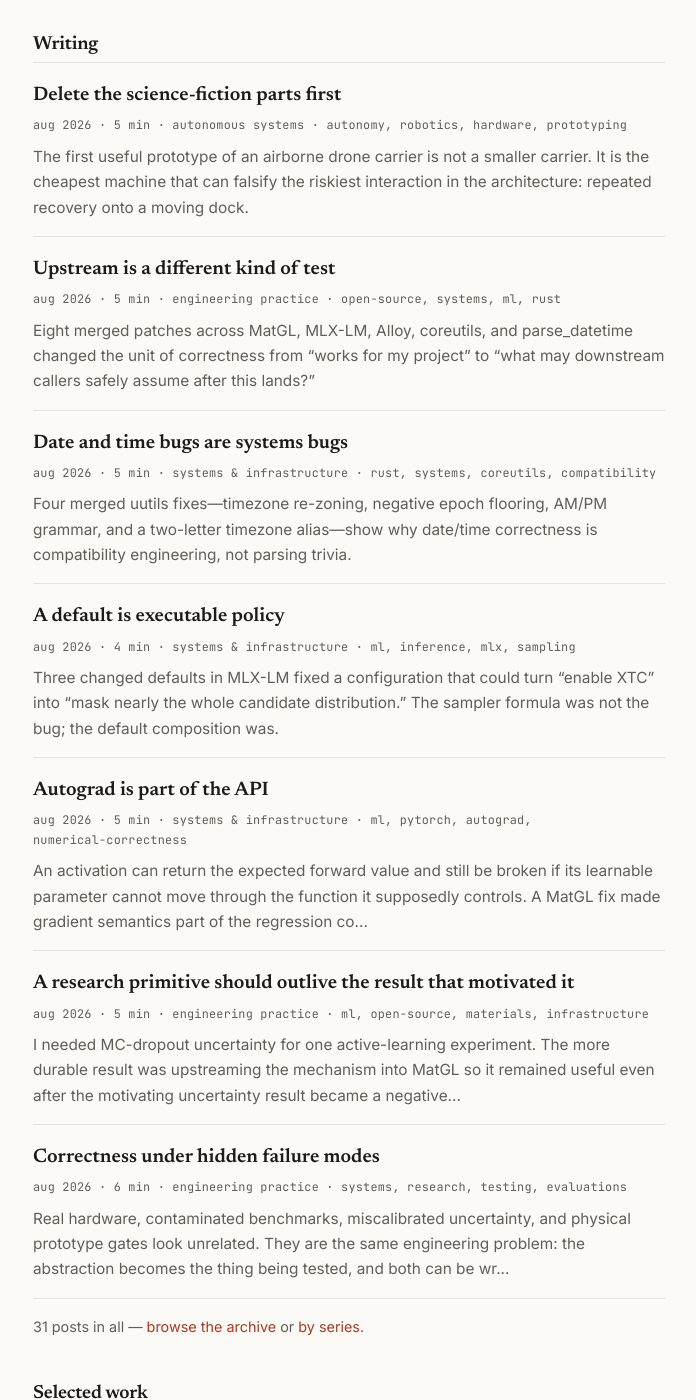
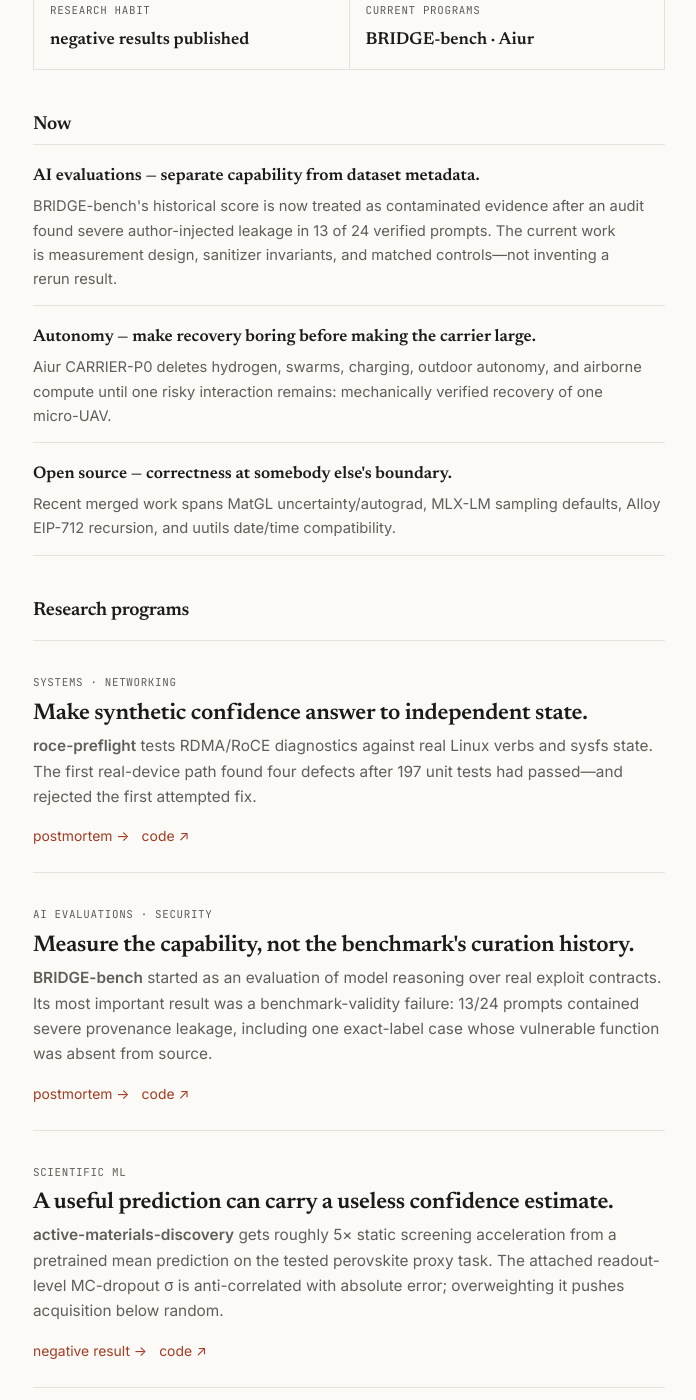
Before and after one commit to 0xSoftBoi/0xSoftBoi.github.io, a Jekyll site: the page built from index.html, in a window 1280 px wide and 1400 px high, scrolled down 396 px. Shown: the whole window, without its empty margins (291-987 px from the left). Built offline with Jekyll 4.4.1, drawn with Linux system fonts in a browser that asks for light colours; some of the changed text lies outside the part shown.

Commit message:
site: rebuild canonical homepage around research programs

```diff
--- a/index.html
+++ b/index.html
@@ -1,39 +1,67 @@
 ---
 layout: default
-title: "Tsolmondorj Natsagdorj — security & systems"
+title: "Tsolmondorj Natsagdorj — systems & research"
 ---
 
-<img class="hero" src="{{ '/assets/art/home-hero.png' | relative_url }}" alt="">
+<section class="intro">
+  <h1 class="visually-hidden">Tsolmondorj Natsagdorj — systems &amp; research</h1>
+  <p class="lede">I'm <strong>Tsolmondorj Natsagdorj</strong>. I build systems that have to survive contact with reality: reliable AI, high-performance networking, scientific ML, autonomous systems, and security-critical infrastructure.</p>
+  <p class="thesis-block">The recurring question in my work is simple: <strong>what evidence would reveal that the abstraction is lying?</strong></p>
+</section>
 
-<section class="intro">
-  <h1 class="visually-hidden">Tsolmondorj Natsagdorj — security &amp; systems</h1>
-  <p class="lede">I'm <strong>Tsolmondorj Natsagdorj</strong> (0xSoftBoi). I work on cross-chain infrastructure, smart-contract security, and the machine learning pointed at both — and I'm partial to the one accounting bug that lets a bridge print money.</p>
+<div class="proof-grid" aria-label="Selected evidence">
+  <div><span class="section-kicker">upstream</span><b>8 selected merged PRs</b></div>
+  <div><span class="section-kicker">hardware boundary</span><b>real RDMA CI</b></div>
+  <div><span class="section-kicker">research habit</span><b>negative results published</b></div>
+  <div><span class="section-kicker">current programs</span><b>BRIDGE-bench · Aiur</b></div>
+</div>
+
+<section class="writing">
+  <h2>Now</h2>
+  <ul class="now-list">
+    <li><strong>AI evaluations — separate capability from dataset metadata.</strong><p>BRIDGE-bench's historical score is now treated as contaminated evidence after an audit found severe author-injected leakage in 13 of 24 verified prompts. The current work is measurement design, sanitizer invariants, and matched controls—not inventing a rerun result.</p></li>
+    <li><strong>Autonomy — make recovery boring before making the carrier large.</strong><p>Aiur CARRIER-P0 deletes hydrogen, swarms, charging, outdoor autonomy, and airborne compute until one risky interaction remains: mechanically verified recovery of one micro-UAV.</p></li>
+    <li><strong>Open source — correctness at somebody else's boundary.</strong><p>Recent merged work spans MatGL uncertainty/autograd, MLX-LM sampling defaults, Alloy EIP-712 recursion, and uutils date/time compatibility.</p></li>
+  </ul>
+</section>
+
+<section class="work">
+  <h2>Research programs</h2>
+  <div class="programs">
+    <article class="program">
+      <span class="program-kicker">systems · networking</span>
+      <h2>Make synthetic confidence answer to independent state.</h2>
+      <p><strong>roce-preflight</strong> tests RDMA/RoCE diagnostics against real Linux verbs and sysfs state. The first real-device path found four defects after 197 unit tests had passed—and rejected the first attempted fix.</p>
+      <div class="program-links"><a href="{{ '/blog/197-tests-four-real-hardware-bugs/' | relative_url }}">postmortem →</a><a href="https://github.com/0xSoftBoi/roce-preflight" target="_blank" rel="noopener noreferrer">code ↗</a></div>
+    </article>
+    <article class="program">
+      <span class="program-kicker">ai evaluations · security</span>
+      <h2>Measure the capability, not the benchmark's curation history.</h2>
+      <p><strong>BRIDGE-bench</strong> started as an evaluation of model reasoning over real exploit contracts. Its most important result was a benchmark-validity failure: 13/24 prompts contained severe provenance leakage, including one exact-label case whose vulnerable function was absent from source.</p>
+      <div class="program-links"><a href="{{ '/blog/static-analysis-scores-zero-on-real-exploits/' | relative_url }}">postmortem →</a><a href="https://github.com/0xSoftBoi/anthropic-fellowship" target="_blank" rel="noopener noreferrer">code ↗</a></div>
+    </article>
+    <article class="program">
+      <span class="program-kicker">scientific ml</span>
+      <h2>A useful prediction can carry a useless confidence estimate.</h2>
+      <p><strong>active-materials-discovery</strong> gets roughly 5× static screening acceleration from a pretrained mean prediction on the tested perovskite proxy task. The attached readout-level MC-dropout σ is anti-correlated with absolute error; overweighting it pushes acquisition below random.</p>
+      <div class="program-links"><a href="{{ '/blog/greedy-was-enough-active-learning-pretrained-potential/' | relative_url }}">negative result →</a><a href="https://github.com/0xSoftBoi/active-materials-discovery" target="_blank" rel="noopener noreferrer">code ↗</a></div>
+    </article>
+    <article class="program">
+      <span class="program-kicker">autonomy · hardware</span>
+      <h2>Delete scale until one interaction can falsify the architecture.</h2>
+      <p><strong>Aiur</strong> is a persistent airborne-carrier concept reduced to CARRIER-P0: one helium reference carrier, one active dock, one small aircraft, and explicit recovery gates. Physical recovery performance remains a target until telemetry exists.</p>
+      <div class="program-links"><a href="{{ '/blog/delete-the-science-fiction-parts-first/' | relative_url }}">design note →</a><a href="https://github.com/0xSoftBoi/aiur" target="_blank" rel="noopener noreferrer">code ↗</a></div>
+    </article>
+  </div>
 </section>
 
 <section class="writing">
-  <h2>Writing</h2>
-  <ul class="posts">
-    {% for post in site.posts limit: 7 %}
-    <li>
-      <a class="post-link" href="{{ post.url | relative_url }}">{{ post.title }}</a>
-      <div class="post-meta">{{ post.date | date: "%b %Y" }} · {{ post.content | strip_html | number_of_words | divided_by: 200.0 | ceil }} min{% if post.series %} · <a href="{{ '/series/' | relative_url }}#{{ post.series | slugify }}">{{ post.series | escape }}</a>{% endif %}{% if post.tags %} · {% for tag in post.tags %}<a href="{{ '/tags/' | relative_url }}#{{ tag | slugify }}">{{ tag }}</a>{% unless forloop.last %}, {% endunless %}{% endfor %}{% endif %}</div>
-      {% if post.excerpt %}<p class="post-excerpt">{{ post.excerpt | strip_html | truncate: 220 }}</p>{% endif %}
-    </li>
-    {% endfor %}
+  <h2>Selected writing</h2>
+  <ul class="featured-posts">
+    <li><a class="thesis" href="{{ '/blog/correctness-under-hidden-failure-modes/' | relative_url }}">Correctness under hidden failure modes</a><p class="summary">Hardware, contaminated evals, miscalibrated uncertainty, and prototype gates are different forms of the same engineering problem.</p></li>
+    <li><a class="thesis" href="{{ '/blog/autograd-is-part-of-the-api/' | relative_url }}">Autograd is part of the API</a><p class="summary">Forward-correct ML code can still violate the optimization semantics its callers rely on.</p></li>
+    <li><a class="thesis" href="{{ '/blog/a-default-is-executable-policy/' | relative_url }}">A default is executable policy</a><p class="summary">A three-line MLX-LM fix for a configuration composition that could mask nearly the whole candidate distribution.</p></li>
+    <li><a class="thesis" href="{{ '/blog/upstream-is-a-different-kind-of-test/' | relative_url }}">Upstream is a different kind of test</a><p class="summary">What eight merged third-party patches changed about the unit of correctness.</p></li>
   </ul>
-  <p class="more">{{ site.posts | size }} posts in all — <a href="{{ '/blog/' | relative_url }}">browse the archive</a> or <a href="{{ '/series/' | relative_url }}">by series</a>.</p>
+  <p class="more"><a href="{{ '/blog/' | relative_url }}">Read the full writing corpus →</a> · <a href="{{ '/research/' | relative_url }}">research programs →</a></p>
 </section>
-
-<section class="work">
-  <h2>Selected work</h2>
-  <ul class="work-list">
-    <li><a href="https://github.com/alloy-rs/core/pull/1105" target="_blank" rel="noopener noreferrer">alloy</a><span class="tag">merged</span> — fixed EIP-712 canonicalization to allow self-referential struct types in <code>dyn-abi</code>. alloy is the Ethereum Rust library behind Foundry and Reth.</li>
-    <li><a href="https://github.com/uutils/coreutils/pull/12327" target="_blank" rel="noopener noreferrer">uutils/coreutils</a><span class="tag">merged</span> — corrected <code>date</code> timezone re-zoning in the Rust rewrite of GNU coreutils.</li>
-    <li><a href="https://suwappu.bot" target="_blank" rel="noopener noreferrer">Suwappu</a> — an agent-native cross-chain DEX with a post-quantum bridge (ML-DSA-65). I designed the custody layer and audited it end-to-end with Foundry invariants, Slither and Halmos.</li>
-    <li><a href="https://github.com/0xSoftBoi/anthropic-fellowship" target="_blank" rel="noopener noreferrer">BRIDGE-bench (anthropic-fellowship)</a><span class="tag">research</span> — measuring LLM reasoning against real DeFi exploits: static analysis scores ~0% F1 on compositional bridge hacks; a static-pre-filtered LLM reaches ~40%. Also a TransformerLens mech-interp replication suite.</li>
-    <li><a href="https://github.com/0xSoftBoi/gnome-materials" target="_blank" rel="noopener noreferrer">gnome-materials</a> — GNoME-style active learning for materials discovery on a pretrained CHGNet potential: 95% top-100 recall on a 20% labeling budget.</li>
-    <li><a href="https://github.com/0xSoftBoi/sensorforge" target="_blank" rel="noopener noreferrer">sensorforge</a> — a robotics monorepo: iPhone/ARKit sensor capture, a Jetson Orin voice assistant, and an active-inference engine.</li>
-    <li><a href="https://github.com/0xSoftBoi/quantgroup" target="_blank" rel="noopener noreferrer">quantgroup</a> — a constant-product AMM annotated for auditors: attack simulations and stateful invariant tests.</li>
-  </ul>
-  <p class="more">More open-source work — candle, polars, mlx-lm — and projects on <a href="https://github.com/0xSoftBoi" target="_blank" rel="noopener noreferrer">github</a>. Background on the <a href="{{ '/about/' | relative_url }}">about</a> page.</p>
-</section>
```
